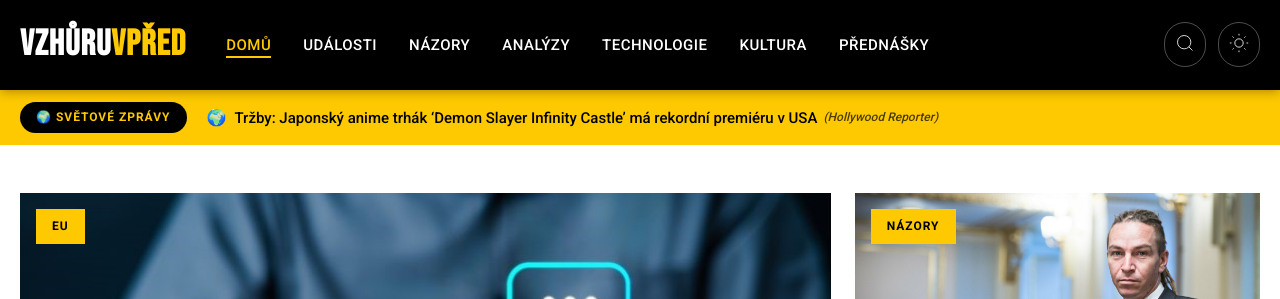
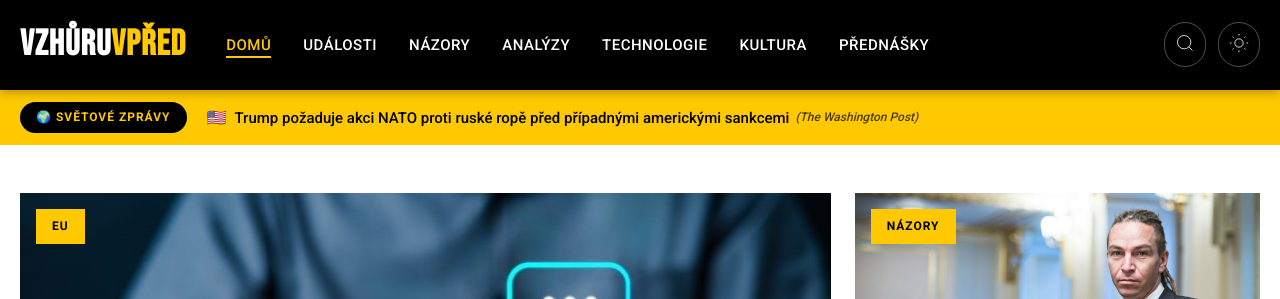
Before and after one commit to tangero/vzhuruvpred, a Jekyll site: the page built from index.html, in a window 1280 px wide and 900 px high. Shown: the top 299 px of the window. Built offline with Jekyll 4.4.1, drawn with Linux system fonts in a browser that asks for light colours; part of the change alters nothing that is shown.

Commit message:
Update world news 2025-09-14 19:16

```diff
--- a/_data/world_news.json
+++ b/_data/world_news.json
@@ -1,32 +1,76 @@
 {
-  "last_updated": "2025-09-14T18:21:55",
+  "last_updated": "2025-09-14T19:12:31",
   "articles": [
     {
       "flag": "🌍",
       "country": "global",
-      "title": "Polsko vyslalo stíhačky a uzavřelo letiště v Lublinu kvůli hrozbě dronů",
-      "original_title": "Poland Scrambles Jets, Shuts Lublin Airport Amid Drone Threat - Bloomberg.com",
-      "url": "https://www.bloomberg.com/news/articles/2025-09-13/poland-scrambles-jets-shuts-lublin-airport-amid-drone-threat",
-      "urlToImage": "https://assets.bwbx.io/images/users/iqjWHBFdfxIU/iv.t4wfeoK7Y/v1/1200x799.jpg",
-      "source": "Bloomberg",
-      "publishedAt": "2025-09-13T17:26:37Z",
-      "description": "Polsko podruhé za týden nasadilo stíhačky, varovalo obyvatele a uzavřelo letiště v Lublinu u ukrajinských hranic kvůli dronům v sousedním vzdušném prostoru."
+      "title": "3 poznatky z porážky Wisconsinu 38:14 proti Alabamě: Další zklamání proti týmu z Top 25",
+      "original_title": "3 takeaways from Wisconsin’s 38-14 loss to Alabama: Another disappointing finish vs. a Top 25 team - Bucky's 5th Quarter",
+      "url": "https://www.buckys5thquarter.com/wisconsin-badgers-football/86452/wisconsin-badgers-football-news-3-quick-takeaways-38-14-loss-alabama-crimson-tide",
+      "urlToImage": "https://platform.buckys5thquarter.com/wp-content/uploads/sites/48/2025/09/gettyimages-2234588785.jpg?quality=90&strip=all&crop=0%2C10.732984293194%2C100%2C78.534031413613&w=1200",
+      "source": "Bucky's 5th Quarter",
+      "publishedAt": "2025-09-13T19:01:36Z",
+      "description": "Wisconsinští jezevčíci zažili v sobotu v Tuscaloose den, na který by nejraději zapomněli. Tady jsou tři poznatky z porážky 38:14 s Alabama Crimson Tide."
+    },
+    {
+      "flag": "🇺🇸",
+      "country": "us",
+      "title": "Trump požaduje akci NATO proti ruské ropě před případnými americkými sankcemi",
+      "original_title": "Trump demands NATO action on Russian oil before any U.S. sanctions - The Washington Post",
+      "url": "https://www.washingtonpost.com/politics/2025/09/13/trump-putin-russia-sanctions/",
+      "urlToImage": "https://www.washingtonpost.com/wp-apps/imrs.php?src=https://arc-anglerfish-washpost-prod-washpost.s3.amazonaws.com/public/4CA4GJM2FNVLDP2FQSCVTCMQBQ.JPG&w=1440",
+      "source": "The Washington Post",
+      "publishedAt": "2025-09-13T18:10:39Z",
+      "description": "Kritici uvedli, že Trumpovy výroky mohou oddálit jeho snahu přimět Putina ukončit válku na Ukrajině."
+    },
+    {
+      "flag": "🇬🇧",
+      "country": "gb",
+      "title": "Číslo 10 vyslýchalo Mandelsona ohledně vazeb na Epsteina před jmenováním",
+      "original_title": "No 10 questioned Peter Mandelson on Epstein links before appointment - BBC",
+      "url": "https://www.bbc.com/news/articles/cn82rdmzr20o",
+      "urlToImage": "https://ichef.bbci.co.uk/news/1024/branded_news/1240/live/c57ceca0-9099-11f0-9cf6-cbf3e73ce2b9.jpg",
+      "source": "BBC News",
+      "publishedAt": "2025-09-13T18:05:53Z",
+      "description": "Následky propuštění Petera Mandelsona z postu velvyslance VB ve Washingtonu kvůli jeho vazbám na zdiskreditovaného finančníka Epsteina stále pokračují."
     },
     {
       "flag": "🌍",
       "country": "global",
-      "title": "Tržby: Japonský anime trhák ‘Demon Slayer Infinity Castle’ má rekordní premiéru v USA",
+      "title": "FAA žádá o pokutu 3,1 milionu dolarů pro Boeing za porušení bezpečnostních předpisů a výpadek dveřního plugu",
+      "original_title": "FAA seeks to fine Boeing $3.1 million for safety violations, door plug blowout - NPR",
+      "url": "https://www.npr.org/2025/09/13/nx-s1-5540728/boeing-faa-safety-fines-door-plug-blowout",
+      "urlToImage": "https://npr.brightspotcdn.com/dims3/default/strip/false/crop/5152x2898+0+8/resize/1400/quality/100/format/jpeg/?url=http%3A%2F%2Fnpr-brightspot.s3.amazonaws.com%2F00%2Fad%2Fe4f524ab41ebbc39c74739d8af32%2Fap25255513699147.jpg",
+      "source": "NPR",
+      "publishedAt": "2025-09-13T17:45:16Z",
+      "description": "FAA odhalila stovky pochybení v systému kvality v továrně Boeingu na 737 v Rentonu a v továrně subdodavatele Spirit AeroSystems na 737 ve Wichitě."
+    },
+    {
+      "flag": "🌍",
+      "country": "global",
+      "title": "Režisér dokumentu ‚Aka Charlie Sheen‘ o hereckých šokujících odhaleních, neúčasti rodiny a o tom, jak dealer pomohl hvězdě ‚Dva a půl chlapa‘ skoncovat s crackem",
+      "original_title": "‘Aka Charlie Sheen’ Director On Actor’s Crazy Revelations, Why Family Didn’t Participate & How Drug Dealer Helped ‘2.5 Men’ Star Get Off Crack - Deadline",
+      "url": "http://deadline.com/2025/09/aka-charlie-sheen-director-explains-documentary-revelations-1236530783/",
+      "urlToImage": "https://deadline.com/wp-content/uploads/2025/09/GettyImages-2233775235.jpg?w=1024",
+      "source": "Deadline",
+      "publishedAt": "2025-09-13T17:41:00Z",
+      "description": "Režisér dokumentu ‚Aka Charlie Sheen‘ o hereckých šokujících odhaleních, neúčasti rodiny a o tom, jak mu dealer pomohl přestat s crackem"
+    },
+    {
+      "flag": "🌍",
+      "country": "global",
+      "title": "Tržby: Japonský anime trhák ‘Demon Slayer: Hrad nekonečna’ láme rekordy v americkém uvádění",
       "original_title": "Box Office: Japan’s Anime Blockbuster ‘Demon Slayer Infinity Castle’ Scoring Record U.S. Opening - The Hollywood Reporter",
       "url": "http://www.hollywoodreporter.com/movies/movie-news/demon-slayer-infinity-castle-record-box-office-opening-1236370035/",
       "urlToImage": "https://www.hollywoodreporter.com/wp-content/uploads/2024/06/Demon-Slayer_2-Koyoharu-Gotoge-_-SHUEISHA-Aniplex-ufotable-1.jpg?w=1296&h=729&crop=1",
       "source": "Hollywood Reporter",
       "publishedAt": "2025-09-13T17:03:45Z",
-      "description": "Film je jedním z řady nových velkých premiér tohoto víkendu, včetně snímků 'Downton Abbey: Velký finále', 'Dlouhá cesta' a pokračování 'Spinal Tap' od Roba Reinera."
+      "description": "Film je jedním z řady nových velkých premiér, které tento víkend zdobí plakáty kin, včetně snímků 'Downton Abbey: The Grand Finale', 'Dlouhá cesta' a pokračování 'Spinal Tap' od Roba Reinera."
     },
     {
       "flag": "🌍",
       "country": "global",
-      "title": "Univerzita v Minnesotě a odboráři dosáhli dohody, stávka končí; Koncert Farm Aid je zachráněn",
+      "title": "Univerzita v Minnesotě a odboráři dosáhli dohody, stávka končí; koncert Farm Aid zachráněn",
       "original_title": "University of Minnesota, Teamsters reach deal to end strike; Farm Aid concert saved - Star Tribune",
       "url": "https://www.startribune.com/farm-aid-concert-saved-as-university-of-minnesota-and-teamsters-reach-deal-to-end-strike/601473575",
       "urlToImage": "https://arc.stimg.co/startribunemedia/TGW2KWJGAVDFDMMD5CN3G44ZQ4.jpg?&w=1200&ar=1.91:1&fit=crop",
@@ -37,51 +81,29 @@
     {
       "flag": "🌍",
       "country": "global",
-      "title": "Trump říká, že je připojen uvalit na Rusko „velké sankce“, pokud to udělají i země NATO",
-      "original_title": "Trump says he's ready to put 'major sanctions' on Russia if NATO nations do the same - NBC News",
-      "url": "https://www.nbcnews.com/politics/white-house/trump-major-sanctions-russia-nato-nations-china-ukraine-rcna230998",
-      "urlToImage": "https://media-cldnry.s-nbcnews.com/image/upload/t_nbcnews-fp-1200-630,f_auto,q_auto:best/rockcms/2025-09/250913-trump-ch-1124-649614.jpg",
-      "source": "NBC News",
-      "publishedAt": "2025-09-13T15:33:56Z",
-      "description": "Prezident Donald Trump v sobotu řekl, že je připraven uvalit na Rusko „velké sankce“, jakmile všechny země NATO začnou „dělat totéž“ a pozastaví své nákupy ropy z Moskvy"
-    },
-    {
-      "flag": "🇬🇧",
-      "country": "gb",
-      "title": "‚Jeho hlas zůstane,‘ slibuje vdova po Charlie Kirkovi po dopadení podezřelého",
-      "original_title": "'His voice will remain,' Charlie Kirk's widow vows after suspect arrested - BBC",
-      "url": "https://www.bbc.com/news/live/cdx2q24l1zqt",
-      "urlToImage": "https://ichef.bbci.co.uk/ace/branded_news/1200/cpsprodpb/fdbd/live/b0e2ce10-9051-11f0-aed5-43d202c343eb.png",
-      "source": "BBC News",
-      "publishedAt": "2025-09-13T15:33:09Z",
-      "description": "Erika Kirková zveřejnila fotky otevřené rakve svého manžela, který byl ve středu zastřelen v Utahu."
-    },
-    {
-      "flag": "🌍",
-      "country": "global",
-      "title": "Cooková z Fedu uváděla druhou rezidenci jako ‚chatu‘, což oslabilo Trumpovy nároky na podvod",
-      "original_title": "Fed's Cook claimed second residence as 'vacation home,' undercutting Trump fraud claims - NPR",
-      "url": "https://www.npr.org/2025/09/13/nx-s1-5540691/fed-governor-lisa-cook-vacation-home",
-      "urlToImage": "https://npr.brightspotcdn.com/dims3/default/strip/false/crop/2717x1528+0+0/resize/1400/quality/100/format/jpeg/?url=http%3A%2F%2Fnpr-brightspot.s3.amazonaws.com%2Fe4%2F09%2F068cd51b4d02b5b28bc2ece359eb%2Fap25238487132940.jpg",
-      "source": "NPR",
-      "publishedAt": "2025-09-13T15:23:53Z",
-      "description": "Členka Fedu Lisa Cooková označila kondominium koupené v roce 2021 jako „rekreační dům“ v odhadu úvěru, což zpochybňuje tvrzení Trumpovy administrativy, že se dopustila hypotéčního podvodu."
-    },
-    {
-      "flag": "🌍",
-      "country": "global",
-      "title": "Tisíce lidí zaplnily ulice Londýna na mítinku „Sjednotit království“, který zorganizoval pravicový aktivista Tommy Robinson",
+      "title": "Tisíce lidí zaplnily ulice Londýna na mítinku „Sjednotit království“, který zorganizoval krajně pravicový aktivista Tommy Robinson",
       "original_title": "Thousands fill London streets for \"Unite the Kingdom\" rally organized by far-right activist Tommy Robinson - CBS News",
       "url": "https://www.cbsnews.com/news/london-unite-the-kingdom-rally-organized-by-far-right-activist-tommy-robinson/",
       "urlToImage": "https://assets2.cbsnewsstatic.com/hub/i/r/2025/09/13/34982e64-bfd0-4e32-bf20-3691400ea874/thumbnail/1200x630/c46d1d76e07507c5854685f99e75a3d0/ap25256466166246.jpg",
       "source": "CBS News",
       "publishedAt": "2025-09-13T15:04:19Z",
-      "description": "Tisíce demonstrantů zaplnily v sobotu londýnské ulice na pochodu organizovaném krajně pravicovým aktivistou Tommym Robinsonem."
+      "description": "Tisíce demonstrantů zaplnily v sobotu ulice Londýna na pochodu organizovaném krajně pravicovým aktivistou Tommym Robinsonem."
+    },
+    {
+      "flag": "🌍",
+      "country": "global",
+      "title": "Nový stop-motionový seriál Adult Swim je oslavou latinskoamerické kultury",
+      "original_title": "Adult Swim’s new stop-motion series is a celebration of Latin American culture - The Verge",
+      "url": "https://www.theverge.com/tv/777484/women-wearing-shoulder-pads-interview",
+      "urlToImage": "https://platform.theverge.com/wp-content/uploads/sites/2/2025/09/AS_WWSP_102_PR_05.jpg?quality=90&strip=all&crop=4.69453125%2C9.7800129632722%2C95.30546875%2C88.708029629011&w=1200",
+      "source": "The Verge",
+      "publishedAt": "2025-09-13T14:00:00Z",
+      "description": "Tvůrci seriálu Adult Swim Ženy s vycpávkami ve ramenou se sešli s The Verge, aby probrali svůj nový animovaný seriál"
     },
     {
       "flag": "🇬🇧",
       "country": "gb",
-      "title": "Izrael zesiluje bombardování Gazy a nutí rodiny k útěku",
+      "title": "Izrael zintenzivňuje bombardování Gazy a nutí rodiny k útěku",
       "original_title": "Israel intensifies Gaza City bombardment, forcing families to flee - BBC",
       "url": "https://www.bbc.com/news/articles/c20v15j9l3wo",
       "urlToImage": "https://ichef.bbci.co.uk/news/1024/branded_news/d417/live/d19fb240-909b-11f0-9501-e11accb9a258.jpg",
@@ -92,79 +114,79 @@
     {
       "flag": "🌍",
       "country": "global",
-      "title": "Největší boxerský zápas se streamuje na Netflixu — a může to být k.o. pro pay-per-view",
-      "original_title": "Boxing's biggest fight is streaming on Netflix — and it could KO pay-per-view - Axios",
-      "url": "https://www.axios.com/2025/09/13/alvarez-crawford-netflix-boxing-streaming",
-      "urlToImage": "https://images.axios.com/cazDMoUUkvKAaz7Mpl6UgtMeI4I=/0x125:4500x2656/1366x768/2025/09/12/1757684921247.jpeg",
-      "source": "Axios",
-      "publishedAt": "2025-09-13T12:29:12Z",
-      "description": "Zápas Canela Álvareze a Terence Crawforda by mohl změnit byznys boxu."
+      "title": "SHARON OSBOURNE Děkuje Fanouškům Za Jejich 'Obrovskou Lásku A Podporu' Po Smrti OZZYHO OSBOURNA",
+      "original_title": "SHARON OSBOURNE Thanks Fans For Their 'Overwhelming Love And Support' Following OZZY OSBOURNE's Death - BLABBERMOUTH.NET",
+      "url": "https://blabbermouth.net/news/sharon-osbourne-thanks-fans-for-their-overwhelming-love-and-support-following-ozzy-osbournes-death",
+      "urlToImage": "https://assets.blabbermouth.net/media/sharonosbournesept2025_638.jpg",
+      "source": "BLABBERMOUTH.NET",
+      "publishedAt": "2025-09-13T12:45:49Z",
+      "description": "Sharon Osbourneová děkuje fanouškům za jejich „ohromující lásku a podporu“ po smrti jejího manžela Ozzyho Osbourna"
     },
     {
       "flag": "🌍",
       "country": "global",
-      "title": "Proč se zahraniční cestovatelé vyhýbají USA",
-      "original_title": "Why foreign travelers are avoiding the U.S. - Axios",
-      "url": "https://www.axios.com/2025/09/13/trump-tourism-tariffs-immigration",
-      "urlToImage": "https://images.axios.com/eY-XugxMoW2PopXvyHduENF5Xg8=/0x0:1344x756/1366x768/2025/09/05/1757085963634.png",
-      "source": "Axios",
-      "publishedAt": "2025-09-13T12:15:08Z",
-      "description": "Zahraniční turisty odrazují vysoké ceny, protiimigrační rétorika a přísné vymáhání přistěhovaleckých zákonů."
+      "title": "Kirby Smart se těší, jak zareaguje Georgia na prostředí v Tennessee: ‚Miluji to‘",
+      "original_title": "Kirby Smart excited to see how Georgia reacts to Tennessee environment: ‘I love it’ - DawgNation",
+      "url": "https://www.DawgNation.com/gameday/kirby-smart-excited-see-how-georgia-reacts-tennessee-environment-i-love-it/JRAILS6J55HIRC7BHHGQ4TTBVY/",
+      "urlToImage": "https://www.dawgnation.com/resizer/v2/7NYS2CQXTDZKDP2JMEZWCXW5XE.JPG?auth=58523d7575be804624251117c3d6858119dd171cc632718c1fb662e3f62a0fc3&width=2560&height=1346&smart=true",
+      "source": "DawgNation",
+      "publishedAt": "2025-09-13T12:22:03Z",
+      "description": ""
     },
     {
       "flag": "🌍",
       "country": "global",
-      "title": "Jak mladá maminka po nevyléčitelné diagnóze rakoviny „žije, nejen přežívá“",
+      "title": "Jak mladá maminka po diagnóze nevyléčitelné rakoviny „žije, ne jen přežívá“",
       "original_title": "How a young mom is \"living, not just surviving\" after incurable cancer diagnosis - CBS News",
       "url": "https://www.cbsnews.com/news/elissa-kalver-her2-positive-metastatic-breast-cancer-memorial-sloan-kettering-ucla/",
       "urlToImage": "https://assets2.cbsnewsstatic.com/hub/i/r/2025/09/10/5169254d-a710-40d4-a9b6-309abacf8010/thumbnail/1200x630/1e19dedb113799d19299fad3574c12c2/screenshot-2025-09-10-at-3-01-08-pm.png",
       "source": "CBS News",
       "publishedAt": "2025-09-13T12:00:08Z",
-      "description": "Elissa Kalver byla ve 34 letech diagnostikována metastazující karcinom prsu s HER2 pozitivitou. Od té doby založila neziskovou organizaci a pracuje na tom, žít život naplno."
+      "description": "Elissa Kalver byla ve 34 letech diagnostikována metastatický karcinom prvu s HER2 pozitivitou. Od té doby založila neziskovou organizaci a usilovně žije naplno."
     },
     {
       "flag": "🌍",
       "country": "global",
-      "title": "Rodiny v krizi po rozsáhlé imigrační razii v továrně Hyundai v Georgii",
-      "original_title": "Families in crisis after massive immigration raid at Hyundai plant in Georgia - ABC News",
-      "url": "https://abcnews.go.com/US/wireStory/families-crisis-after-massive-immigration-raid-hyundai-plant-125536898",
-      "urlToImage": "https://i.abcnewsfe.com/a/53ec2e69-7d57-44f6-a742-82d46b05c2c3/wirestory_bf4a28e96645316d759de50d09928594_16x9.jpg?w=1600",
-      "source": "ABC News",
-      "publishedAt": "2025-09-13T11:59:37Z",
-      "description": "Po propuštění Korejců zadržených při historické razií v továrně Hyundai v Georgii zůstává téměř 200 pracovníků jiných národností v právním vakuu, uvádějí právníci a sociální pracovníci"
-    },
-    {
-      "flag": "🌍",
-      "country": "global",
-      "title": "Exkluzivně: Google chce zvýšit bezpečnost Androidu přechodem na bezpečnostní aktualizace založené na hodnocení rizik",
+      "title": "Exkluzivně: Google chce zvýšit bezpečnost Androidu přechodem na ‚rizikové‘ bezpečnostní aktualizace",
       "original_title": "Exclusive: Google wants to make Android phones safer by switching to ‘risk-based’ security updates - Android Authority",
       "url": "https://www.androidauthority.com/android-risk-based-security-updates-3597466/",
       "urlToImage": "https://www.androidauthority.com/wp-content/uploads/2025/09/Photo-of-an-Android-phone-with-out-of-date-software-scaled.jpg",
       "source": "Android Authority",
       "publishedAt": "2025-09-13T11:42:16Z",
-      "description": "Nový přístup Googlu k aktualizacím zabezpečení Androidu je založený na riziku a upřednostňuje vysokorizikové problémy. Co to pro vás znamená."
+      "description": "Google zavádí „rizikový“ přístup k aktualizacím zabezpečení Androidu. Co to pro vás znamená?"
     },
     {
       "flag": "🌍",
       "country": "global",
-      "title": "Chcete se nechat očkovat proti covidu? Víme, na co se připravit",
+      "title": "Trump prodává silnou ekonomiku. Voliči to nekupují.",
+      "original_title": "Trump is selling a strong economy. Voters aren’t buying it. - Politico",
+      "url": "https://www.politico.com/news/2025/09/13/trump-is-selling-a-strong-economy-voters-arent-buying-it-00561986",
+      "urlToImage": "https://www.politico.com/dims4/default/resize/1200/quality/90/format/jpg?url=https%3A%2F%2Fstatic.politico.com%2Fa8%2F78%2Ff5ee87d948d0b436242399b4c7c1%2Ftrump-83824.jpg",
+      "source": "Politico",
+      "publishedAt": "2025-09-13T11:00:00Z",
+      "description": "Mimo veřejnost přiznávají, že voliče stále znepokojují ceny, ale tvrdí, že jejich politika začíná situaci obracet k lepšímu."
+    },
+    {
+      "flag": "🌍",
+      "country": "global",
+      "title": "Chcete se nechat očkovat proti covidu? Tady je pár užitečných informací",
       "original_title": "Trying to get a COVID vaccine right now? Here's what to know - NPR",
       "url": "https://www.npr.org/2025/09/13/nx-s1-5540088/covid-vaccine-2025-cdc-fda-guidelines",
       "urlToImage": "https://npr.brightspotcdn.com/dims3/default/strip/false/crop/1024x576+0+54/resize/1400/quality/100/format/jpeg/?url=http%3A%2F%2Fnpr-brightspot.s3.amazonaws.com%2Fc8%2F35%2F9131809442e4834487ca20c6a6f0%2Fgettyimages-1720991107.jpg",
       "source": "NPR",
       "publishedAt": "2025-09-13T11:00:00Z",
-      "description": "Pokud vám není přes 65 let nebo nemáte určité rizikové faktory, může být obtížné vakcínu získat, ale ne nutně nemožné. Zde je přehled matoucích a rychle se měnících pravidel pro očkování."
+      "description": "Pokud vám není přes 65 let nebo nemáte určité rizikové faktory, může být obtížné vakcínu získat, ale ne nutně nemožné. Zde je to, co je třeba vědět o matoucích a rychle se měnících pravidlech pro j..."
     },
     {
       "flag": "🇺🇸",
       "country": "us",
-      "title": "V obavě před ruskou agresí se Poláci hrnou na vojenská cvičení | Hindustan Times",
+      "title": "Z obavy před ruskou agresí se Poláci hrnou na vojenská cvičení",
       "original_title": "Fearful of Russian aggression, Poles flock to military training | Hindustan Times - Hindustan Times",
       "url": "https://www.hindustantimes.com/world-news/us-news/fearful-of-russian-aggression-poles-flock-to-military-training-101757756285896.html",
       "urlToImage": "https://www.hindustantimes.com/ht-img/img/2025/07/10/1600x900/us_news1_1752146559335_1752146580548.png",
       "source": "Hindustan Times",
       "publishedAt": "2025-09-13T09:38:05Z",
-      "description": "Strach z ruské agrese žene Poláky do vojenských přípravků"
+      "description": "Strach z ruské agrese žene Poláky do vojenských kurzů"
     },
     {
       "flag": "🌍",
@@ -175,12 +197,12 @@
       "urlToImage": "https://dims.apnews.com/dims4/default/bd0c38b/2147483647/strip/true/crop/4000x2250+0+209/resize/1440x810!/quality/90/?url=https%3A%2F%2Fassets.apnews.com%2F4f%2Fa9%2F5bb92d268b7c09dcab39be76dcd6%2F01fb639c3c404f89b2ec6aa389023af7",
       "source": "Associated Press",
       "publishedAt": "2025-09-13T07:19:00Z",
-      "description": "Jak velké technologické firmy přetěžují americkou energetickou síť, Texas jako první navrhuje odpojit datová centra při výpadcích"
+      "description": "Jak velké technologické firmy přetěžují americkou elektrickou síť, Texas jako první odpojuje datová centra"
     },
     {
       "flag": "🇬🇧",
       "country": "gb",
-      "title": "Agent ICE zastřelil muže, který se pokusil najet do strážníků, uvádějí úředníci",
+      "title": "Agent ICE zastřelil muže, který se pokusil najet na agenty, uvádějí úředníci",
       "original_title": "ICE agent shoots dead man who tried to drive at agents, officials say - BBC",
       "url": "https://www.bbc.com/news/articles/cn839xqdn5po",
       "urlToImage": "https://ichef.bbci.co.uk/news/1024/branded_news/665c/live/d2da5ac0-900f-11f0-9cf6-cbf3e73ce2b9.jpg",
@@ -191,68 +213,35 @@
     {
       "flag": "🌍",
       "country": "global",
-      "title": "Požár způsobený metanfetaminem při zásahu FBI zasáhl montanské útulky pro zvířata",
-      "original_title": "Meth burn by FBI smokes out Montana animal shelter - AP News",
-      "url": "https://apnews.com/article/montana-animal-shelter-incinerator-methamphetamine-c471a1a007237b55aa6b8fea8af5673d",
-      "urlToImage": "https://dims.apnews.com/dims4/default/b4e5d1d/2147483647/strip/true/crop/1620x911+0+84/resize/1440x810!/quality/90/?url=https%3A%2F%2Fassets.apnews.com%2Fb7%2F34%2Fb5e3f4a14fc56e4415e0dbe70ecc%2Fee3d6e2d603344c3950fbf51ac669028",
-      "source": "Associated Press",
-      "publishedAt": "2025-09-13T01:01:00Z",
-      "description": "Pracovníci montanského útulku byli evakuováni a odvezeni do nemocnice po vdechnutí kouře ze spálených dvou kil metamfetaminu"
-    },
-    {
-      "flag": "🌍",
-      "country": "global",
-      "title": "Spinal Tap II: Konec pokračuje. Satira zestárla v ironicky upřímnou klasiku rocku",
-      "original_title": "Spinal Tap II: The End Continues ' satire has aged into ironically earnest classic rock - AV Club",
-      "url": "https://www.avclub.com/spinal-tap-ii-the-end-continues-review",
-      "urlToImage": "https://img.pastemagazine.com/wp-content/avuploads/2025/09/12112336/spinal-tap-ii-the-end-continues-header.jpg",
-      "source": "The A.V. Club",
-      "publishedAt": "2025-09-12T20:46:52Z",
-      "description": "Co začínalo jako mrtvě vážná parodie na konec cock rocku, se ve snímku Spinal Tap II: Konec pokračuje stalo jakýmsi ironicky ikonickým rockovým mýtem."
-    },
-    {
-      "flag": "🌍",
-      "country": "global",
-      "title": "FAA navrhuje pokutu 3,1 milionu dolarů pro Boeing - Federální letecký úřad (.gov)",
-      "original_title": "FAA Proposes $3.1 Million in Fines Against Boeing - Federal Aviation Administration (.gov)",
-      "url": "https://www.faa.gov/newsroom/faa-proposes-31-million-fines-against-boeing",
-      "urlToImage": "https://www.faa.gov/themes/custom/dot_cms/images/seal_dot.png",
-      "source": "Faa.gov",
-      "publishedAt": "2025-09-12T20:40:54Z",
-      "description": "WASHINGTON — Federální letecký úřad uložil společnosti Boeing navrhované pokuty ve výši 3 139 319 dolarů za porušení bezpečnostních předpisů mezi zářím 2023 a únorem 2024. Zahrnují i jednání souvis..."
-    },
-    {
-      "flag": "🌍",
-      "country": "global",
-      "title": "Poté, co NASA našla na Marsu známky života, je jasné, že Trump udělal obrovskou chybu",
+      "title": "Když NASA našla na Marsu známky života, je jasné, že Trump udělal obrovskou chybu",
       "original_title": "Now That NASA Found Signs of Life on Mars, It's Clear Trump Made a Massive Error - Futurism",
       "url": "https://futurism.com/nasa-signs-life-mars-trump-error",
       "urlToImage": "https://wordpress-assets.futurism.com/2025/09/mars-trump.jpg",
       "source": "Futurism",
       "publishedAt": "2025-09-12T17:13:28Z",
-      "description": "Donald Trump je hlavní překážkou naší planety v navázání na převratné objevy NASA o životě na Marsu."
+      "description": "Donald Trump je hlavní překážkou naší planety v následování přelomových objevů NASA o životě na Marsu."
     },
     {
       "flag": "🌍",
       "country": "global",
-      "title": "LIGO slaví 10 let: Průlomy v oblasti černých děr se ‚budou jen zlepšovat‘",
+      "title": "LIGO slaví 10 let: průlomy v oblasti černých děr se ‚budou jen zlepšovat‘",
       "original_title": "LIGO is 10 years old: black-hole breakthroughs will ‘only get better’ - Nature",
       "url": "https://www.nature.com/articles/d41586-025-02941-9",
       "urlToImage": "https://media.nature.com/lw1200/magazine-assets/d41586-025-02941-9/d41586-025-02941-9_51441050.jpg",
       "source": "Nature.com",
       "publishedAt": "2025-09-12T11:47:46Z",
-      "description": "Deset let od první detekce gravitačních vln připravují vědci ambiciózní plány pro nové observatoře"
+      "description": "Deset let po první detekci gravitačních vln navrhují vědci ambiciózní plány pro nové observatoře."
     },
     {
       "flag": "🌍",
       "country": "global",
-      "title": "Sluneční záře na snímku Hubbleova teleskopu kometu 3I/ATLAS je desetkrát delší než širší - Avi Loeb",
+      "title": "Sluneční záře na snímku Hubbleova teleskopu komety 3I/ATLAS je desetkrát delší než širší - Avi Loeb",
       "original_title": "The Sunward Glow in the Hubble Image of 3I/ATLAS is Ten Times Longer Than It is Wide - Avi Loeb – Medium",
       "url": "https://avi-loeb.medium.com/the-sunward-glow-in-the-hubble-image-of-3i-atlas-is-ten-times-longer-than-it-is-wide-3a5cff257a94",
       "urlToImage": "https://miro.medium.com/v2/resize:fit:1200/1*EqEVF2WYUy7CKmFX-6OAxg.png",
       "source": "Medium",
       "publishedAt": "2025-09-12T09:13:17Z",
-      "description": "V nové analýze (dostupné zde) snímku mezihvězdného objektu 3I/ATLAS z Hubbleova vesmírného teleskopu, na které jsem se podílel se svým…"
+      "description": "V nové analýze (dostupné zde) snímku mezihvězdného objektu 3I/ATLAS z Hubbleova vesmírného dalekohledu, na které jsem se podílel se svým…"
     }
   ]
 }
```
